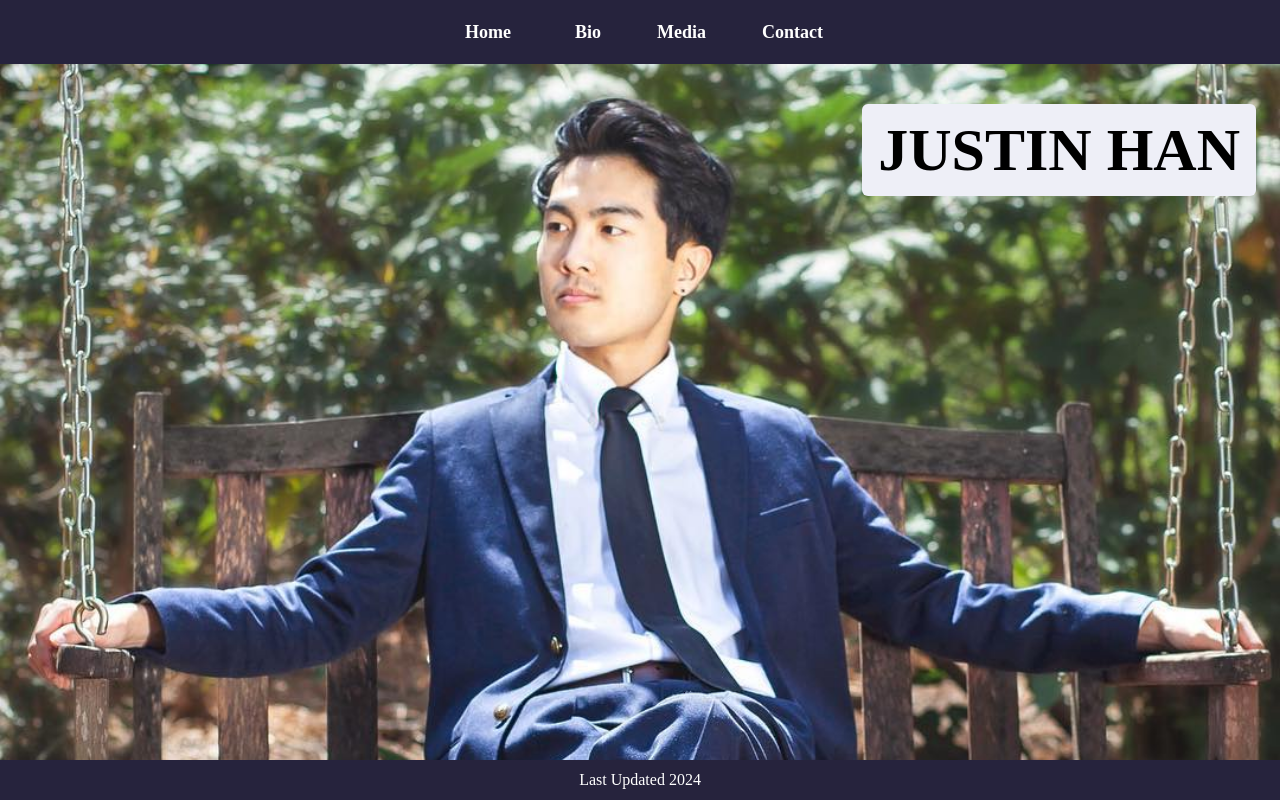
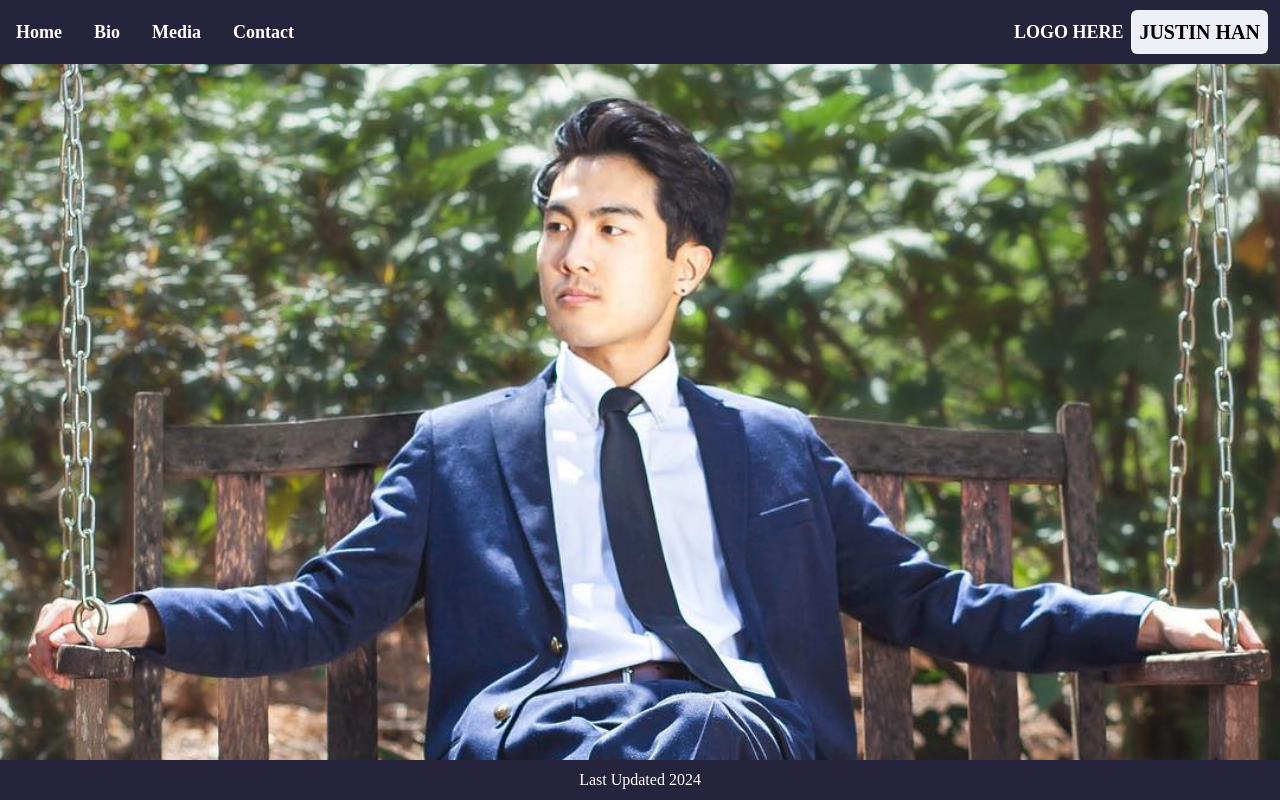
Before and after one commit to mzsellem/justin-han, a Next.js app: page / in a window 1280 px wide. Shown: the top 800 px of the page. Built offline with nearby package versions, Linux system fonts and the light colour scheme.

Commit message:
format justify-between for navbar and prep for logo insertion

```diff
--- a/app/page.tsx
+++ b/app/page.tsx
@@ -112,7 +112,8 @@ export default function Home({title, link, imageUrl}: any) {
     <>
       <div className="flex">
         <div className="fixed z-10 text-xs font-bold text-white md:text-lg font-pro bg-bluesuit">
-          <div className="flex justify-center w-screen h-16 md:space-x-10">
+          <div className="flex items-center justify-between w-screen h-16 md:space-x-10">
+            <div className="flex items-center">
               <button onClick={() => scrollToSectionWithOffset(section1Ref, 110)} className="p-2 m-2 hover:text-yellowlight">Home</button>
               <button onClick={() => scrollToSectionWithOffset(section2Ref, 60)} className="p-2 m-2 hover:text-yellowlight">Bio</button>
               <button onClick={() => scrollToSectionWithOffset(section3Ref, 65)} className="p-2 m-2 hover:text-yellowlight">Media</button>
@@ -120,6 +121,11 @@ export default function Home({title, link, imageUrl}: any) {
                 <button onClick={() => scrollToSectionWithOffset(section4Ref, 65)} className="p-2 m-2 hover:text-yellowlight">Events</button>
                 )}
               <button onClick={() => scrollToSectionWithOffset(section5Ref, 65)} className="p-2 m-2 hover:text-yellowlight">Contact</button>
+            </div>
+            <div className="flex items-center">
+              <div className="flex mr-2">LOGO HERE</div>
+              <h1 className="p-2 mr-3 text-xs font-bold text-black rounded-md md:text-xl bg-grey font-pro">JUSTIN HAN</h1>
+            </div>
           </div>
         </div>
 
@@ -135,7 +141,7 @@ export default function Home({title, link, imageUrl}: any) {
 
         <div className="flex justify-center w-screen h-screen">
           <div ref={section1Ref} className="absolute mt-6 top-20 md:right-0 md:mr-6">
-            <Intro />
+            {/* <Intro /> */}
           </div>
         </div>
       </div>
```
Lines whose indentation alone changed are shown as unchanged.
